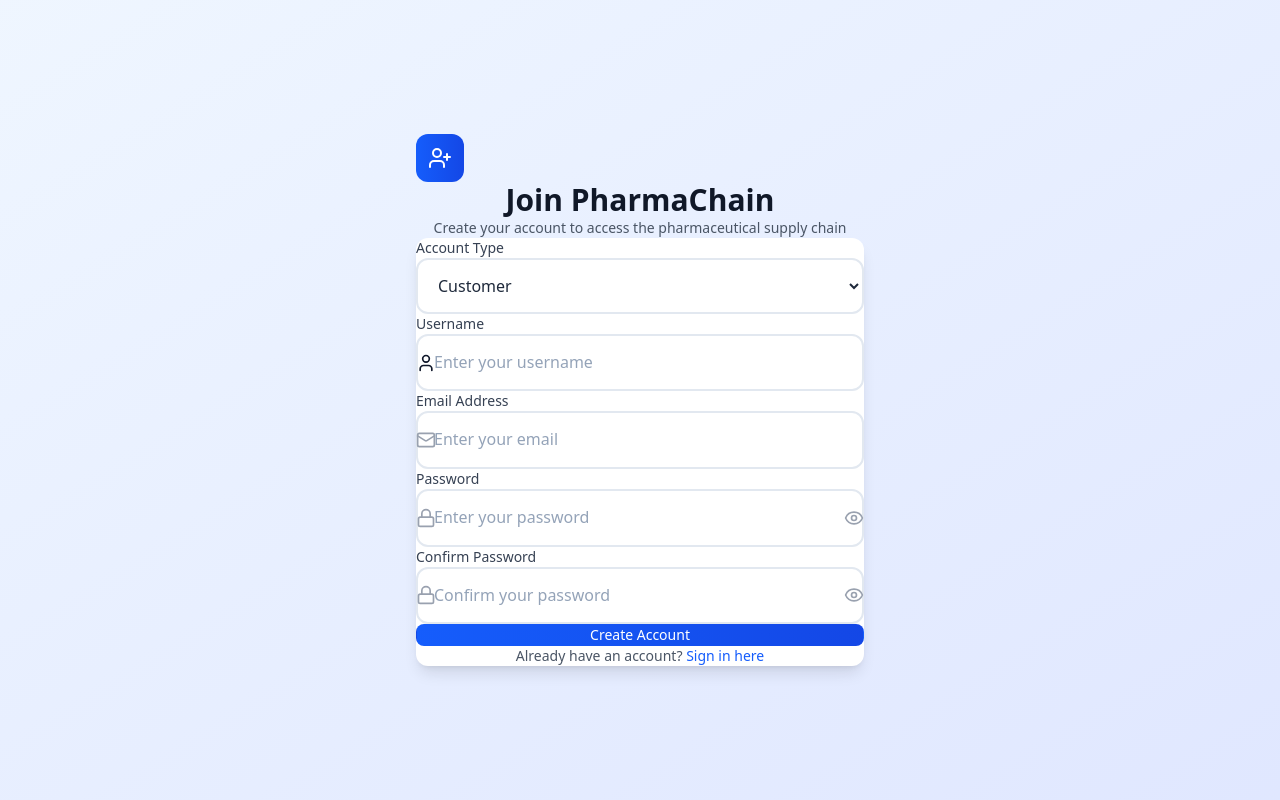
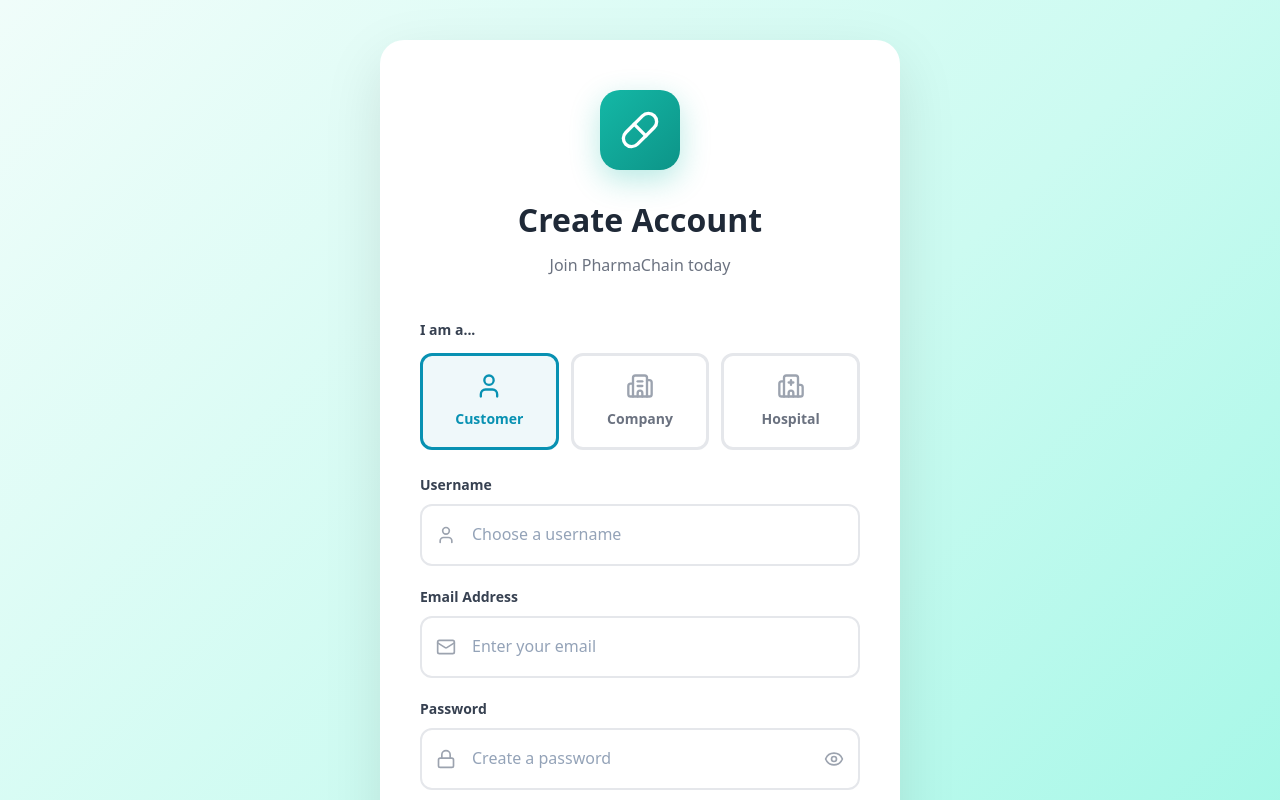
Before and after one commit to lohitaksha06/supply_chain, a Next.js app in the folder frontend/: page /auth/signup in a window 1280 px wide. Shown: the top 800 px of the page. Built offline with nearby package versions, Linux system fonts and the light colour scheme.

Commit message:
login and signup page

```diff
--- a/frontend/src/app/auth/signup/page.tsx
+++ b/frontend/src/app/auth/signup/page.tsx
@@ -4,7 +4,7 @@
 import { useRouter } from 'next/navigation'
 import Link from 'next/link'
 import { useAuth } from '@/contexts/AuthContext'
-import { Eye, EyeOff, Mail, Lock, User, UserPlus, Building2, Hospital } from 'lucide-react'
+import { Eye, EyeOff, Mail, Lock, User, Pill, Building2, Hospital } from 'lucide-react'
 import axios from 'axios'
 import { API_BASE_URL } from '@/lib/utils'
 
@@ -36,7 +36,6 @@
     setIsLoading(true)
     setError('')
 
-    // Validation
     if (formData.password !== formData.confirmPassword) {
       setError('Passwords do not match')
       setIsLoading(false)
@@ -44,20 +43,19 @@
     }
 
     if (formData.password.length < 6) {
-      setError('Password must be at least 6 characters long')
+      setError('Password must be at least 6 characters')
       setIsLoading(false)
       return
     }
 
     try {
-      const response = await axios.post(`${API_BASE_URL}/api/signup`, {
+      await axios.post(`${API_BASE_URL}/api/signup`, {
         username: formData.username,
         email: formData.email,
         password: formData.password,
         role: formData.role
       })
 
-      // If signup successful, automatically log in
       const loginResponse = await axios.post(`${API_BASE_URL}/api/login`, {
         email: formData.email,
         password: formData.password
@@ -74,7 +72,6 @@
           role: role as 'company' | 'hospital' | 'customer'
         })
 
-        // Redirect based on role
         const roleRoutes = {
           company: '/dashboard/company',
           hospital: '/dashboard/hospital',
@@ -91,168 +88,295 @@
     }
   }
 
-  const getRoleIcon = (role: string) => {
-    switch (role) {
-      case 'company':
-        return <Building2 className="w-5 h-5" />
-      case 'hospital':
-        return <Hospital className="w-5 h-5" />
-      default:
-        return <User className="w-5 h-5" />
-    }
-  }
+  const roles = [
+    { value: 'customer', label: 'Customer', icon: User, color: '#0891b2' },
+    { value: 'company', label: 'Company', icon: Building2, color: '#0d9488' },
+    { value: 'hospital', label: 'Hospital', icon: Hospital, color: '#059669' }
+  ]
 
   return (
-    <div className="min-h-screen flex items-center justify-center bg-gradient-to-br from-blue-50 to-indigo-100 py-12 px-4 sm:px-6 lg:px-8">
-      <div className="max-w-md w-full space-y-8">
-        {/* Header */}
-        <div className="text-center">
-          <div className="mx-auto h-12 w-12 bg-gradient-to-r from-blue-600 to-blue-700 rounded-xl flex items-center justify-center">
-            <UserPlus className="h-6 w-6 text-white" />
+    <div style={{
+      minHeight: '100vh',
+      display: 'flex',
+      alignItems: 'center',
+      justifyContent: 'center',
+      background: 'linear-gradient(135deg, #f0fdfa 0%, #ccfbf1 50%, #99f6e4 100%)',
+      padding: '40px 20px'
+    }}>
+      <div style={{
+        width: '100%',
+        maxWidth: '520px',
+        backgroundColor: 'white',
+        borderRadius: '24px',
+        padding: '50px 40px',
+        boxShadow: '0 20px 60px rgba(0,0,0,0.1)'
+      }}>
+        {/* Logo */}
+        <div style={{ textAlign: 'center', marginBottom: '40px' }}>
+          <div style={{
+            width: '80px',
+            height: '80px',
+            background: 'linear-gradient(135deg, #14b8a6, #0d9488)',
+            borderRadius: '20px',
+            display: 'flex',
+            alignItems: 'center',
+            justifyContent: 'center',
+            margin: '0 auto 24px auto',
+            boxShadow: '0 10px 30px rgba(20, 184, 166, 0.3)'
+          }}>
+            <Pill style={{ width: '40px', height: '40px', color: 'white' }} />
           </div>
-          <h2 className="mt-6 text-3xl font-extrabold text-gray-900">
-            Join PharmaChain
-          </h2>
-          <p className="mt-2 text-sm text-gray-600">
-            Create your account to access the pharmaceutical supply chain
+          <h1 style={{ fontSize: '32px', fontWeight: 'bold', color: '#1f2937', marginBottom: '8px' }}>
+            Create Account
+          </h1>
+          <p style={{ fontSize: '16px', color: '#6b7280' }}>
+            Join PharmaChain today
           </p>
         </div>
 
         {/* Form */}
-        <form className="mt-8 space-y-6 bg-white p-8 rounded-xl shadow-lg" onSubmit={handleSubmit}>
+        <form onSubmit={handleSubmit}>
           {error && (
-            <div className="bg-red-50 border border-red-200 text-red-700 px-4 py-3 rounded-lg">
+            <div style={{
+              backgroundColor: '#fef2f2',
+              border: '2px solid #fecaca',
+              color: '#dc2626',
+              padding: '16px',
+              borderRadius: '12px',
+              marginBottom: '24px',
+              fontSize: '14px'
+            }}>
               {error}
             </div>
           )}
 
-          <div className="space-y-4">
           {/* Role Selection */}
-            <div>
-              <label htmlFor="role" className="block text-sm font-medium text-gray-700 mb-1">
-                Account Type
+          <div style={{ marginBottom: '24px' }}>
+            <label style={{ display: 'block', fontSize: '14px', fontWeight: '600', color: '#374151', marginBottom: '12px' }}>
+              I am a...
             </label>
-              <select
-                id="role"
-                name="role"
-                value={formData.role}
-                onChange={handleInputChange}
-                className="block w-full px-3 py-3 border border-gray-300 rounded-lg text-gray-900 focus:outline-none focus:ring-2 focus:ring-blue-500 focus:border-blue-500"
+            <div style={{ display: 'flex', gap: '12px' }}>
+              {roles.map((role) => {
+                const Icon = role.icon
+                const isSelected = formData.role === role.value
+                return (
+                  <button
+                    key={role.value}
+                    type="button"
+                    onClick={() => setFormData({ ...formData, role: role.value })}
+                    style={{
+                      flex: 1,
+                      padding: '16px 12px',
+                      borderRadius: '12px',
+                      border: isSelected ? `3px solid ${role.color}` : '3px solid #e5e7eb',
+                      backgroundColor: isSelected ? `${role.color}10` : 'white',
+                      cursor: 'pointer',
+                      transition: 'all 0.2s',
+                      display: 'flex',
+                      flexDirection: 'column',
+                      alignItems: 'center',
+                      gap: '8px'
+                    }}
                   >
-                <option value="customer">Customer</option>
-                <option value="company">Pharmaceutical Company</option>
-                <option value="hospital">Hospital/Healthcare</option>
-              </select>
+                    <Icon style={{ width: '28px', height: '28px', color: isSelected ? role.color : '#9ca3af' }} />
+                    <span style={{ fontSize: '14px', fontWeight: '600', color: isSelected ? role.color : '#6b7280' }}>
+                      {role.label}
+                    </span>
+                  </button>
+                )
+              })}
+            </div>
           </div>
 
           {/* Username */}
-            <div>
-              <label htmlFor="username" className="block text-sm font-medium text-gray-700 mb-1">
+          <div style={{ marginBottom: '20px' }}>
+            <label style={{ display: 'block', fontSize: '14px', fontWeight: '600', color: '#374151', marginBottom: '8px' }}>
               Username
             </label>
-              <div className="relative">
-                <div className="absolute inset-y-0 left-0 pl-3 flex items-center pointer-events-none">
-                  {getRoleIcon(formData.role)}
-                </div>
+            <div style={{ position: 'relative' }}>
+              <User style={{
+                position: 'absolute',
+                left: '16px',
+                top: '50%',
+                transform: 'translateY(-50%)',
+                width: '20px',
+                height: '20px',
+                color: '#9ca3af'
+              }} />
               <input
-                  id="username"
+                type="text"
                 name="username"
-                  type="text"
                 required
                 value={formData.username}
                 onChange={handleInputChange}
-                  className="block w-full pl-10 pr-3 py-3 border border-gray-300 rounded-lg placeholder-gray-500 text-gray-900 focus:outline-none focus:ring-2 focus:ring-blue-500 focus:border-blue-500"
-                  placeholder="Enter your username"
+                placeholder="Choose a username"
+                style={{
+                  width: '100%',
+                  padding: '16px 16px 16px 50px',
+                  fontSize: '16px',
+                  border: '2px solid #e5e7eb',
+                  borderRadius: '12px',
+                  outline: 'none',
+                  transition: 'border-color 0.2s',
+                  boxSizing: 'border-box'
+                }}
+                onFocus={(e) => e.target.style.borderColor = '#14b8a6'}
+                onBlur={(e) => e.target.style.borderColor = '#e5e7eb'}
               />
             </div>
           </div>
 
           {/* Email */}
-            <div>
-              <label htmlFor="email" className="block text-sm font-medium text-gray-700 mb-1">
+          <div style={{ marginBottom: '20px' }}>
+            <label style={{ display: 'block', fontSize: '14px', fontWeight: '600', color: '#374151', marginBottom: '8px' }}>
               Email Address
             </label>
-              <div className="relative">
-                <div className="absolute inset-y-0 left-0 pl-3 flex items-center pointer-events-none">
-                  <Mail className="h-5 w-5 text-gray-400" />
-                </div>
+            <div style={{ position: 'relative' }}>
+              <Mail style={{
+                position: 'absolute',
+                left: '16px',
+                top: '50%',
+                transform: 'translateY(-50%)',
+                width: '20px',
+                height: '20px',
+                color: '#9ca3af'
+              }} />
               <input
-                  id="email"
+                type="email"
                 name="email"
-                  type="email"
                 required
                 value={formData.email}
                 onChange={handleInputChange}
-                  className="block w-full pl-10 pr-3 py-3 border border-gray-300 rounded-lg placeholder-gray-500 text-gray-900 focus:outline-none focus:ring-2 focus:ring-blue-500 focus:border-blue-500"
                 placeholder="Enter your email"
+                style={{
+                  width: '100%',
+                  padding: '16px 16px 16px 50px',
+                  fontSize: '16px',
+                  border: '2px solid #e5e7eb',
+                  borderRadius: '12px',
+                  outline: 'none',
+                  transition: 'border-color 0.2s',
+                  boxSizing: 'border-box'
+                }}
+                onFocus={(e) => e.target.style.borderColor = '#14b8a6'}
+                onBlur={(e) => e.target.style.borderColor = '#e5e7eb'}
               />
             </div>
           </div>
 
           {/* Password */}
-            <div>
-              <label htmlFor="password" className="block text-sm font-medium text-gray-700 mb-1">
+          <div style={{ marginBottom: '20px' }}>
+            <label style={{ display: 'block', fontSize: '14px', fontWeight: '600', color: '#374151', marginBottom: '8px' }}>
               Password
             </label>
-              <div className="relative">
-                <div className="absolute inset-y-0 left-0 pl-3 flex items-center pointer-events-none">
-                  <Lock className="h-5 w-5 text-gray-400" />
-                </div>
+            <div style={{ position: 'relative' }}>
+              <Lock style={{
+                position: 'absolute',
+                left: '16px',
+                top: '50%',
+                transform: 'translateY(-50%)',
+                width: '20px',
+                height: '20px',
+                color: '#9ca3af'
+              }} />
               <input
-                  id="password"
+                type={showPassword ? 'text' : 'password'}
                 name="password"
-                  type={showPassword ? 'text' : 'password'}
                 required
                 value={formData.password}
                 onChange={handleInputChange}
-                  className="block w-full pl-10 pr-10 py-3 border border-gray-300 rounded-lg placeholder-gray-500 text-gray-900 focus:outline-none focus:ring-2 focus:ring-blue-500 focus:border-blue-500"
-                  placeholder="Enter your password"
+                placeholder="Create a password"
+                style={{
+                  width: '100%',
+                  padding: '16px 50px 16px 50px',
+                  fontSize: '16px',
+                  border: '2px solid #e5e7eb',
+                  borderRadius: '12px',
+                  outline: 'none',
+                  transition: 'border-color 0.2s',
+                  boxSizing: 'border-box'
+                }}
+                onFocus={(e) => e.target.style.borderColor = '#14b8a6'}
+                onBlur={(e) => e.target.style.borderColor = '#e5e7eb'}
               />
               <button
                 type="button"
-                  className="absolute inset-y-0 right-0 pr-3 flex items-center"
                 onClick={() => setShowPassword(!showPassword)}
+                style={{
+                  position: 'absolute',
+                  right: '16px',
+                  top: '50%',
+                  transform: 'translateY(-50%)',
+                  background: 'none',
+                  border: 'none',
+                  cursor: 'pointer',
+                  padding: '0'
+                }}
               >
                 {showPassword ? (
-                    <EyeOff className="h-5 w-5 text-gray-400 hover:text-gray-600" />
+                  <EyeOff style={{ width: '20px', height: '20px', color: '#9ca3af' }} />
                 ) : (
-                    <Eye className="h-5 w-5 text-gray-400 hover:text-gray-600" />
+                  <Eye style={{ width: '20px', height: '20px', color: '#9ca3af' }} />
                 )}
               </button>
             </div>
           </div>
 
           {/* Confirm Password */}
-            <div>
-              <label htmlFor="confirmPassword" className="block text-sm font-medium text-gray-700 mb-1">
+          <div style={{ marginBottom: '32px' }}>
+            <label style={{ display: 'block', fontSize: '14px', fontWeight: '600', color: '#374151', marginBottom: '8px' }}>
               Confirm Password
             </label>
-              <div className="relative">
-                <div className="absolute inset-y-0 left-0 pl-3 flex items-center pointer-events-none">
-                  <Lock className="h-5 w-5 text-gray-400" />
-                </div>
+            <div style={{ position: 'relative' }}>
+              <Lock style={{
+                position: 'absolute',
+                left: '16px',
+                top: '50%',
+                transform: 'translateY(-50%)',
+                width: '20px',
+                height: '20px',
+                color: '#9ca3af'
+              }} />
               <input
-                  id="confirmPassword"
+                type={showConfirmPassword ? 'text' : 'password'}
                 name="confirmPassword"
-                  type={showConfirmPassword ? 'text' : 'password'}
                 required
                 value={formData.confirmPassword}
                 onChange={handleInputChange}
-                  className="block w-full pl-10 pr-10 py-3 border border-gray-300 rounded-lg placeholder-gray-500 text-gray-900 focus:outline-none focus:ring-2 focus:ring-blue-500 focus:border-blue-500"
                 placeholder="Confirm your password"
+                style={{
+                  width: '100%',
+                  padding: '16px 50px 16px 50px',
+                  fontSize: '16px',
+                  border: '2px solid #e5e7eb',
+                  borderRadius: '12px',
+                  outline: 'none',
+                  transition: 'border-color 0.2s',
+                  boxSizing: 'border-box'
+                }}
+                onFocus={(e) => e.target.style.borderColor = '#14b8a6'}
+                onBlur={(e) => e.target.style.borderColor = '#e5e7eb'}
               />
               <button
                 type="button"
-                  className="absolute inset-y-0 right-0 pr-3 flex items-center"
                 onClick={() => setShowConfirmPassword(!showConfirmPassword)}
+                style={{
+                  position: 'absolute',
+                  right: '16px',
+                  top: '50%',
+                  transform: 'translateY(-50%)',
+                  background: 'none',
+                  border: 'none',
+                  cursor: 'pointer',
+                  padding: '0'
+                }}
               >
                 {showConfirmPassword ? (
-                    <EyeOff className="h-5 w-5 text-gray-400 hover:text-gray-600" />
+                  <EyeOff style={{ width: '20px', height: '20px', color: '#9ca3af' }} />
                 ) : (
-                    <Eye className="h-5 w-5 text-gray-400 hover:text-gray-600" />
+                  <Eye style={{ width: '20px', height: '20px', color: '#9ca3af' }} />
                 )}
               </button>
-              </div>
             </div>
           </div>
 
@@ -260,30 +384,30 @@
           <button
             type="submit"
             disabled={isLoading}
-            className="group relative w-full flex justify-center py-3 px-4 border border-transparent text-sm font-medium rounded-lg text-white bg-gradient-to-r from-blue-600 to-blue-700 hover:from-blue-700 hover:to-blue-800 focus:outline-none focus:ring-2 focus:ring-offset-2 focus:ring-blue-500 disabled:opacity-50 disabled:cursor-not-allowed transition-all duration-200"
+            style={{
+              width: '100%',
+              padding: '18px',
+              fontSize: '18px',
+              fontWeight: 'bold',
+              color: 'white',
+              backgroundColor: isLoading ? '#5eead4' : '#0d9488',
+              border: 'none',
+              borderRadius: '12px',
+              cursor: isLoading ? 'not-allowed' : 'pointer',
+              transition: 'background-color 0.2s',
+              boxShadow: '0 10px 30px rgba(13, 148, 136, 0.3)'
+            }}
           >
-            {isLoading ? (
-              <div className="flex items-center">
-                <div className="animate-spin rounded-full h-4 w-4 border-b-2 border-white mr-2"></div>
-                Creating account...
-              </div>
-            ) : (
-              'Create Account'
-            )}
+            {isLoading ? 'Creating Account...' : 'Create Account'}
           </button>
 
-          {/* Footer */}
-          <div className="text-center">
-            <p className="text-sm text-gray-600">
+          {/* Sign In Link */}
+          <p style={{ textAlign: 'center', marginTop: '24px', color: '#6b7280', fontSize: '16px' }}>
             Already have an account?{' '}
-              <Link
-                href="/auth/login"
-                className="font-medium text-blue-600 hover:text-blue-500 transition-colors"
-              >
+            <Link href="/auth/login" style={{ color: '#0d9488', fontWeight: '600', textDecoration: 'none' }}>
               Sign in here
             </Link>
           </p>
-          </div>
         </form>
       </div>
     </div>
```
Also changed, not shown: frontend/src/app/auth/login/page.tsx (+124 -57 lines). Lines whose indentation alone changed are shown as unchanged.
